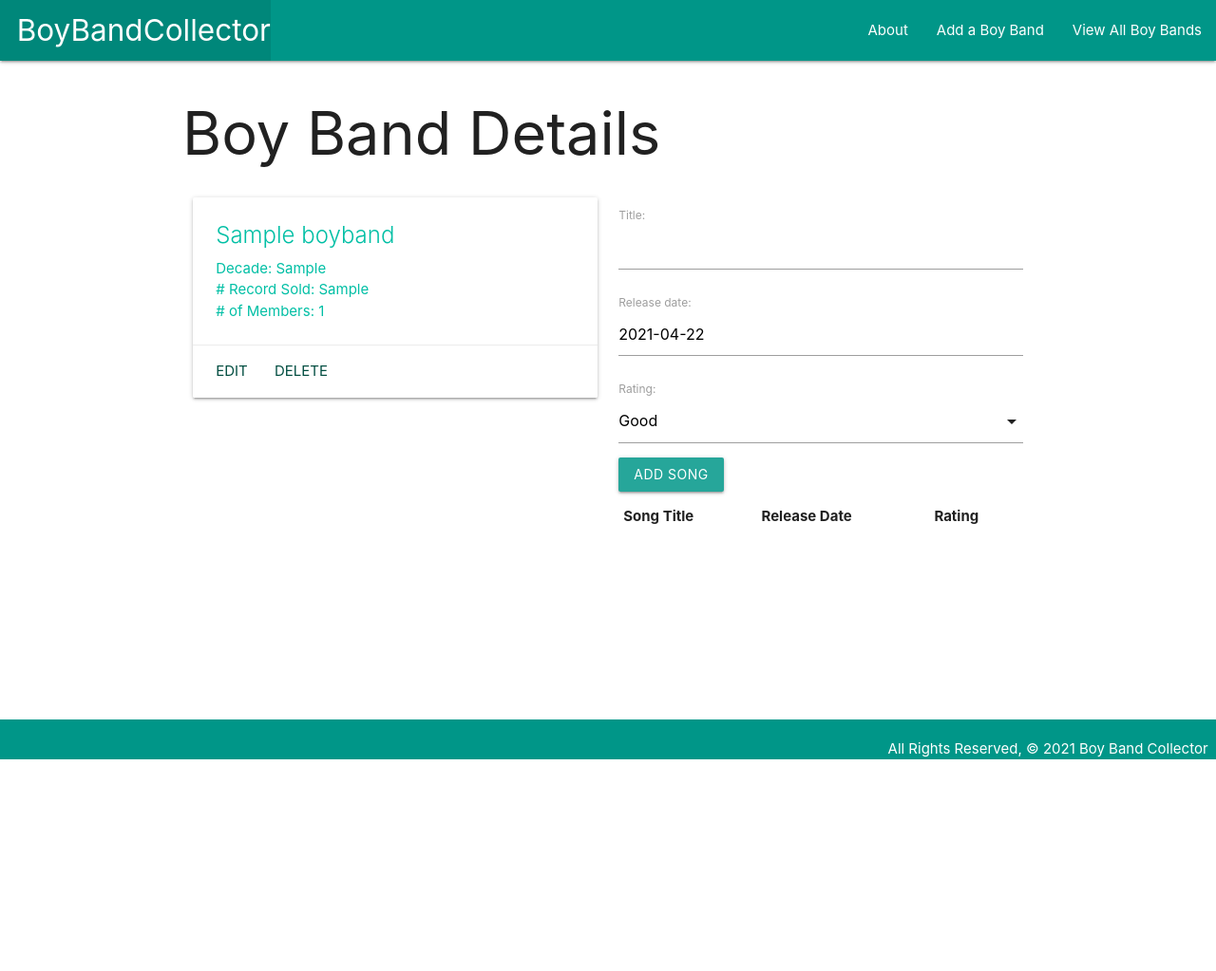
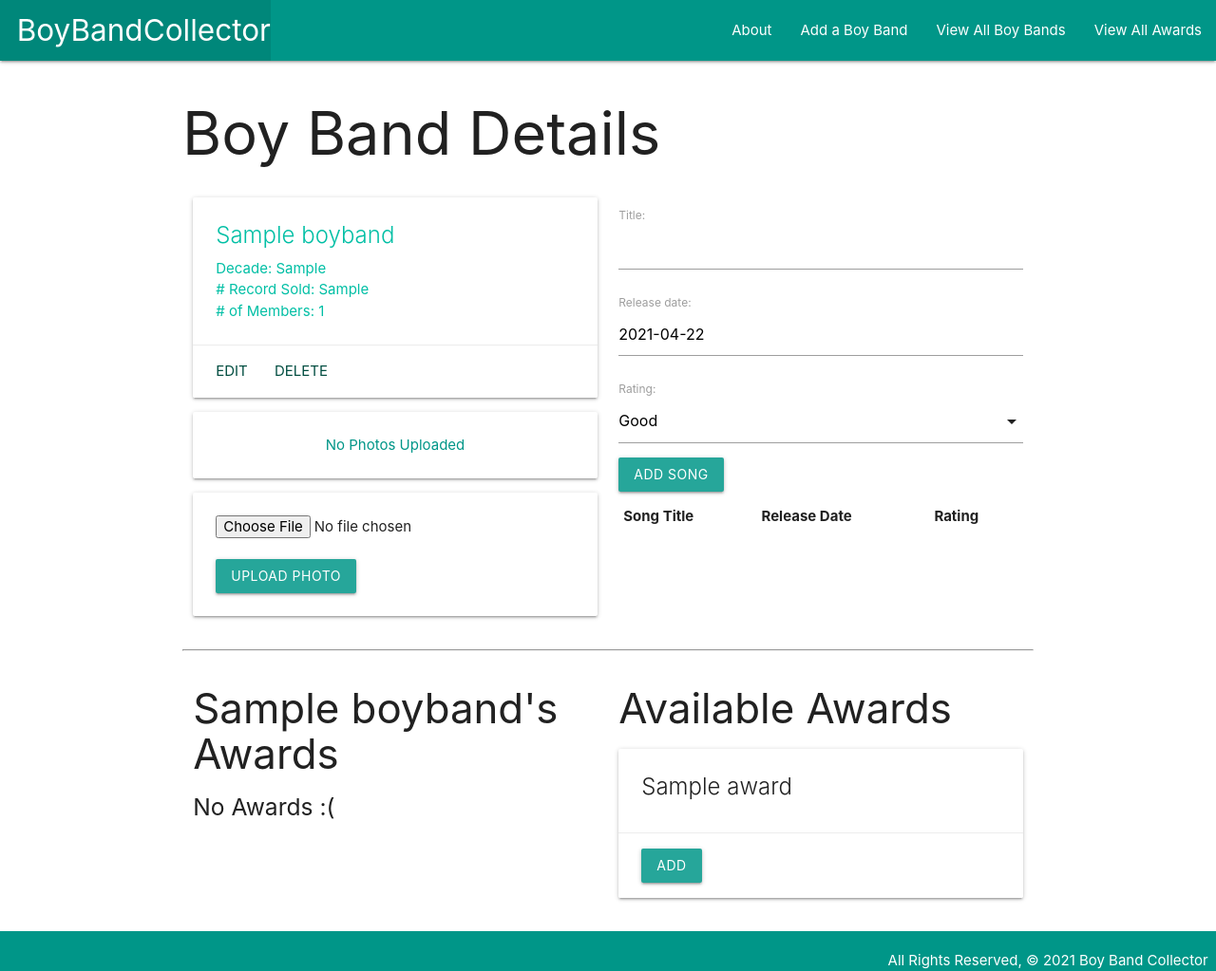
Before and after one commit to meganmatthews44/boybandcollector, a Django app: page /boybands/1/ in a window 1280 px wide. Shown: the whole page at 95% size. Before the commit the page ends 800 px from the top, so only its background shows below. Run offline with Django 3.2, Linux system fonts and the light colour scheme; tables that the repository leaves empty hold one stand-in row (values such as "Sample post"); lists and menus that the app fills with data are empty.

Commit message:
move to new repo

```diff
--- a/main_app/admin.py
+++ b/main_app/admin.py
@@ -3,6 +3,10 @@ from django.contrib import admin
 # Register your models here.
 from .models import Boyband
 from .models import Song
+from .models import Award
+from .models import Photo
 
 admin.site.register(Boyband)
 admin.site.register(Song)
+admin.site.register(Award)
+admin.site.register(Photo)
--- a/main_app/models.py
+++ b/main_app/models.py
@@ -9,11 +9,21 @@ RATINGS = (
     ('B', 'Bad')
 )
 
+class Award(models.Model):
+    name = models.CharField(max_length=25)
+
+    def __str__(self):
+        return f'{self.name}'
+
+    def get_absolute_url(self):
+        return reverse('all_awards')
+
 class Boyband(models.Model):
     name = models.CharField(max_length=100)
     decade = models.TextField(max_length=5)
     albums_sold = models.TextField(max_length=100)
     no_of_members = models.IntegerField()
+    awards = models.ManyToManyField(Award)
 
     def __str__(self):
         return self.name
@@ -36,3 +46,10 @@ class Song(models.Model):
 
     class Meta:
         ordering = ['date']
+
+class Photo(models.Model):
+    url = models.CharField(max_length=200)
+    boyband = models.ForeignKey(Boyband, on_delete=models.CASCADE)
+
+    def __str__(self):
+        return f'Photo for boyband_id: {self.boyband_id} @{self.url}'
--- a/main_app/templates/base.html
+++ b/main_app/templates/base.html
@@ -22,6 +22,7 @@
           <li><a href="{% url 'about' %}">About</a></li>
           <li><a href="{% url 'boybands_create' %}">Add a Boy Band</a></li>
           <li><a href="{% url 'index' %}">View All Boy Bands</a></li>
+          <li><a href="{% url 'all_awards' %}">View All Awards</a></li>
         </ul>
       </div>
     </nav>
--- a/main_app/templates/boybands/detail.html
+++ b/main_app/templates/boybands/detail.html
@@ -17,6 +17,23 @@
         <a href="{% url 'boybands_delete' boyband.id %}" class="teal-text text-darken-4">Delete</a>
       </div>
     </div>
+
+
+    {% for photo in boyband.photo_set.all %}
+    <img class="responsive-img card-panel" src="{{photo.url}}">
+{% empty %}
+    <div class="card-panel teal-text center-align">No Photos Uploaded</div>
+{% endfor %}
+
+<!-- new code below -->
+<form action="{% url 'add_photo' boyband.id %}" enctype="multipart/form-data" method="POST" class="card-panel">
+    {% csrf_token %}
+    <input type="file" name="photo-file">
+    <br><br>
+    <input type="submit" class="btn" value="Upload Photo">
+</form>
+
+
   </div>
   <div class="col s6">
     <form action="{% url 'add_song' boyband.id %}" method="post">
@@ -26,7 +43,11 @@
     </form>
     <table class="striped">
       <thead>
-        <tr><th>Song Title</th><th>Release Date</th><th>Rating</th></tr>
+        <tr>
+          <th>Song Title</th>
+          <th>Release Date</th>
+          <th>Rating</th>
+        </tr>
       </thead>
       <tbody>
         {% for song in boyband.song_set.all %}
@@ -40,6 +61,57 @@
     </table>
   </div>
 </div>
+
+<hr>
+<div class="row">
+  <div class="col s6">
+    <h3>{{ boyband.name }}'s Awards</h3>
+    {% if boyband.awards.count %}
+    {% for award in boyband.awards.all %}
+    <div class="card">
+      <div class="card-content">
+        <span class="card-title">
+          {{ award.name }}
+        </span>
+      </div>
+      <div class="card-action">
+        <form action="{% url 'remove_award' boyband.id award.id%}" method="post">
+          {% csrf_token %}
+          <button type="submit" class="btn red">Remove</button>
+        </form>
+      </div>
+    </div>
+    {% endfor %}
+    {% else %}
+    <h5>No Awards :(</h5>{% endif %}
+  </div>
+  <!-- Available awards will come after this line -->
+  <div class="col s6">
+    <h3>Available Awards</h3>
+    {% if awards.count %}
+    {% for award in awards.all %}
+    <div class="card">
+      <div class="card-content">
+        <span class="card-title">
+          {{ award.name }}
+        </span>
+      </div>
+      <div class="card-action">
+        <form action="{% url 'assoc_award' boyband.id award.id%}" method="post">
+          {% csrf_token %}
+          <button type="submit" class="btn">Add</button>
+        </form>
+      </div>
+    </div>
+    {% endfor %}
+    {% else %}
+    <h5>{{boyband.name}} Already Has All Awards Available</h5>
+    {% endif %}
+  </div>
+</div>
+
+
+
 <script>
   var dateEl = document.getElementById('id_date');
   M.Datepicker.init(dateEl, {
--- a/main_app/urls.py
+++ b/main_app/urls.py
@@ -10,4 +10,13 @@ urlpatterns = [
     path('boybands/<int:pk>/update/', views.BoybandUpdate.as_view(), name='boybands_update'),
     path('boybands/<int:pk>/delete/', views.BoybandDelete.as_view(), name='boybands_delete'),
     path('boybands/<int:boyband_id>/add_song/', views.add_song, name="add_song"),
+
+    path('awards/', views.awards_index, name='all_awards'),
+    path('awards/create/', views.AwardCreate.as_view(), name='create_award'),
+    path('awards/<int:pk>/update/', views.Update_Award.as_view(), name='update_award'),
+    path('awards/<int:pk>/delete/', views.Delete_Award.as_view(), name='delete_award'),
+
+    path('boybands/<int:boyband_id>/assoc_award/<int:award_id>/', views.assoc_award, name='assoc_award'),
+    path('boybands/<int:boyband_id>/remove_award/<int:award_id>/', views.remove_award, name='remove_award'),
+    path('boybands/<int:boyband_id>/add_photo/', views.add_photo, name='add_photo'),
 ]
--- a/main_app/views.py
+++ b/main_app/views.py
@@ -1,8 +1,14 @@
 from django.shortcuts import render, redirect
 from django.http import HttpResponse
 from django.views.generic.edit import CreateView, UpdateView, DeleteView
-from .models import Boyband
+from .models import Boyband, Award, Photo
 from .forms import SongForm
+
+import uuid
+import boto3
+
+S3_BASE_URL = 'https://s3-us-east-2.amazonaws.com/'
+BUCKET = 'boybandcollector'
 # Create your views here.
 
 def home(request):
@@ -18,10 +24,12 @@ def boybands_index(request):
 
 def boybands_detail(request, boyband_id):
     boyband = Boyband.objects.get(id=boyband_id)
+    awards_boyband_doesnt_have = Award.objects.exclude(id__in = boyband.awards.all().values_list('id'))
     song_form = SongForm()
     context = {
         'boyband': boyband,
-        'song_form': song_form
+        'song_form': song_form,
+        'awards': awards_boyband_doesnt_have,
         }
     return render(request, 'boybands/detail.html', context)
 
@@ -33,9 +41,41 @@ def add_song(request, boyband_id):
         new_song.save()
     return redirect('detail', boyband_id=boyband_id)
 
+def awards_index(request):
+    awards = Award.objects.all()
+    context = {'awards' : awards}
+    return render(request, 'award/index.html', context)
+
+def assoc_award(request, boyband_id, award_id):
+    Boyband.objects.get(id=boyband_id).awards.add(award_id)
+    return redirect('detail', boyband_id=boyband_id)
+
+def remove_award(request, boyband_id, award_id):
+    Boyband.objects.get(id=boyband_id).awards.remove(award_id)
+    return redirect('detail', boyband_id=boyband_id)
+
+def add_photo(request, boyband_id):
+    # photo-file will be the "name" attribute on the <input type="file">
+    photo_file = request.FILES.get('photo-file', None)
+    if photo_file:
+        s3 = boto3.client('s3')
+        # need a unique "key" for S3 / needs image file extension too
+        key = uuid.uuid4().hex[:6] + photo_file.name[photo_file.name.rfind('.'):]
+        # just in case something goes wrong
+        try:
+            s3.upload_fileobj(photo_file, BUCKET, key)
+            # build the full url string
+            url = f"{S3_BASE_URL}{BUCKET}/{key}"
+            # we can assign to cat_id or cat (if you have a cat object)
+            photo = Photo(url=url, boyband_id=boyband_id)
+            photo.save()
+        except:
+            print('An error occurred uploading file to S3')
+    return redirect('detail', boyband_id=boyband_id)
+
 class BoybandCreate(CreateView):
     model = Boyband
-    fields = '__all__'
+    fields = ['name', 'decade', 'albums_sold', 'no_of_members']
 
 class BoybandUpdate(UpdateView):
     model = Boyband
@@ -44,3 +84,16 @@ class BoybandUpdate(UpdateView):
 class BoybandDelete(DeleteView):
     model = Boyband
     success_url = '/boybands/'
+
+class AwardCreate(CreateView):
+    model = Award
+    fields = '__all__'
+    success_url = '/awards/'
+
+class Update_Award(UpdateView):
+    model = Award
+    fields = '__all__'
+
+class Delete_Award(DeleteView):
+    model = Award
+    success_url = '/awards/'
```
Also changed, not shown: main_app/templates/award/index.html (added, +35 -0 lines), main_app/templates/main_app/award_confirm_delete.html (added, +13 -0 lines), main_app/templates/main_app/award_form.html (added, +21 -0 lines), main_app/migrations/0003_auto_20210421_0406.py (added), main_app/migrations/0004_photo.py (added), 2 other files. Lines whose indentation alone changed are shown as unchanged.
